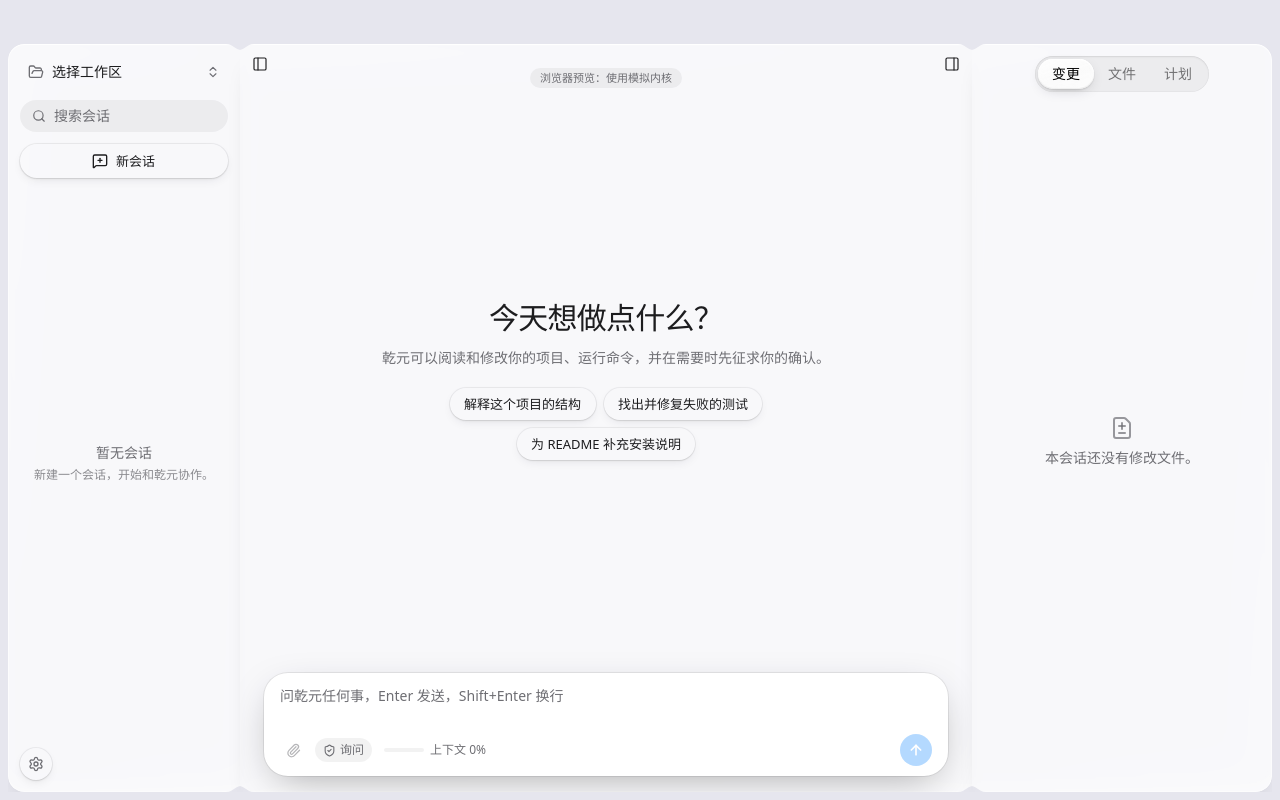
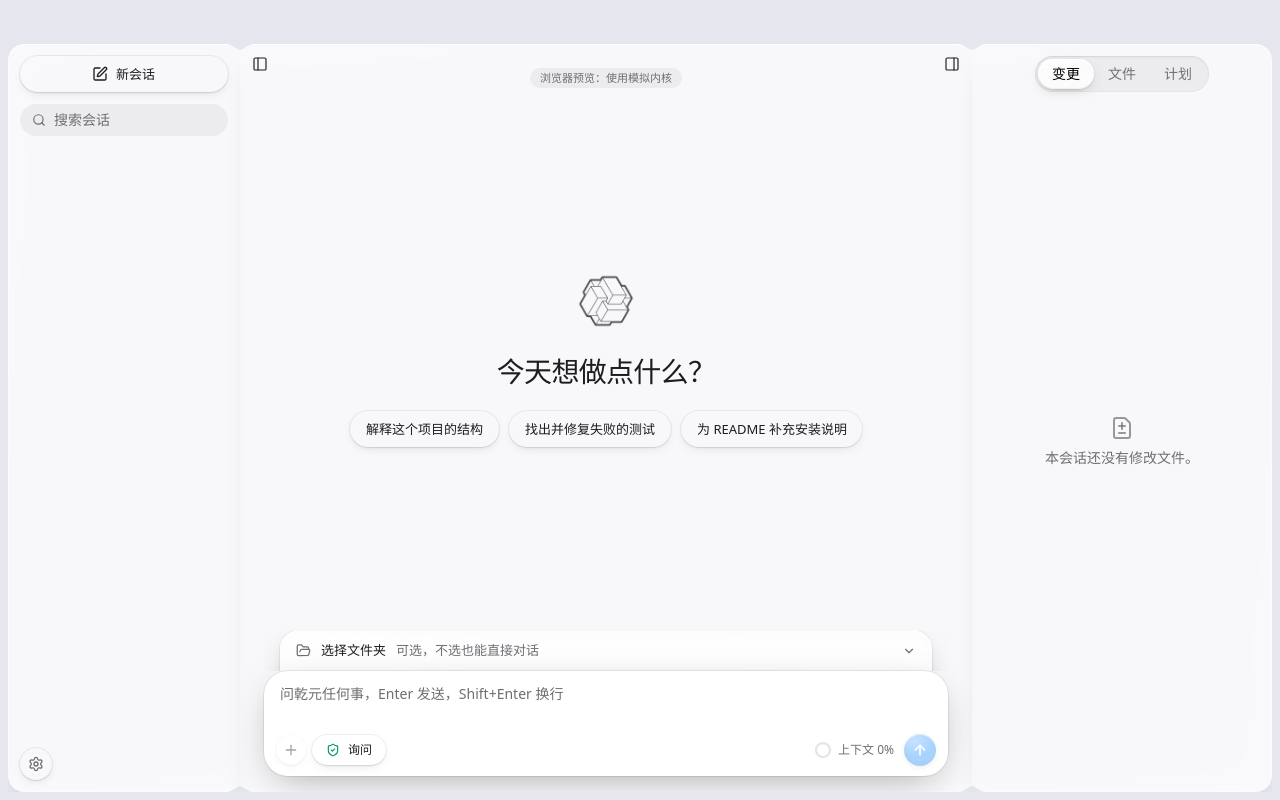
Before and after one commit to skaduv/primus, a Next.js app in the folder apps/desktop/: page / in a window 1280 px wide. Built offline with nearby package versions, Linux system fonts and the light colour scheme.

Commit message:
feat(frontend): 中央欢迎页改为标志+标题+液态玻璃建议；输入框上方附着选择文件夹玻璃条并重做工具栏；左栏新会话置顶、去掉工作区切换与空提示；设置导航选中态改为扁平；设置菜单收窄

```diff
--- /dev/null
+++ b/apps/desktop/src/components/brand/logo.tsx
@@ -0,0 +1,21 @@
+import type { CSSProperties } from "react";
+import { cn } from "@/lib/utils";
+import mark from "./logo-mark.png";
+
+/** 乾元标志：线稿用作遮罩，颜色跟随文字色（深浅主题自动适配） */
+export function LogoMark({ size = 56, className }: { size?: number; className?: string }) {
+  const src = typeof mark === "string" ? mark : mark.src;
+  const style: CSSProperties = {
+    width: size,
+    height: size,
+    maskImage: `url(${src})`,
+    WebkitMaskImage: `url(${src})`,
+    maskSize: "contain",
+    WebkitMaskSize: "contain",
+    maskRepeat: "no-repeat",
+    WebkitMaskRepeat: "no-repeat",
+    maskPosition: "center",
+    WebkitMaskPosition: "center",
+  };
+  return <span aria-hidden className={cn("inline-block bg-current", className)} style={style} />;
+}
--- a/apps/desktop/src/components/layout/sessions-sidebar.tsx
+++ b/apps/desktop/src/components/layout/sessions-sidebar.tsx
@@ -1,15 +1,6 @@
 "use client";
 
-import {
-  BarChart3,
-  ChevronsUpDown,
-  FolderOpen,
-  MessageSquarePlus,
-  Puzzle,
-  Search,
-  Settings,
-  UserRound,
-} from "lucide-react";
+import { BarChart3, Puzzle, Search, Settings, SquarePen, UserRound } from "lucide-react";
 import { useRouter } from "next/navigation";
 import { GlassButton } from "@/components/ui/glass-button";
 import {
@@ -25,8 +16,8 @@ import { seamBleedStyle, sidePanelSeamStyle, sideShellClass } from "./seam";
 
 const t = strings.layout;
 
-// 左栏（默认 232px，可拖动、可收起，第 16.2 节）：工作区切换 · 搜索 · 会话列表 · 设置入口。
-// 低保真阶段只有空状态，会话索引在后续任务接入。宽度由 AppShell 按视口计算后传入。
+// 左栏（默认 232px，可拖动、可收起，第 16.2 节）：新会话 · 搜索 · 会话列表 · 设置菜单。
+// 工作区在中央输入框上方选择；会话索引在后续任务接入。宽度由 AppShell 按视口计算后传入。
 export function SessionsSidebar({ width }: { width: number }) {
   const router = useRouter();
   const glass = useGlassStyle();
@@ -35,22 +26,15 @@ export function SessionsSidebar({ width }: { width: number }) {
     <div className={sideShellClass} style={{ width, ...sidePanelSeamStyle("left") }}>
       <GlassPanel className="shrink-0 shadow-none" style={seamBleedStyle("left", width)}>
         <nav aria-label={t.sessions} className="flex h-full flex-col gap-3 p-3">
-          <GlassPopover>
-            <GlassPopoverTrigger asChild>
-              <button
-                type="button"
-                aria-label={t.workspace}
-                className="flex items-center gap-2 rounded-xl px-2 py-1.5 text-left text-sm font-medium hover:bg-hover"
-              >
-                <FolderOpen aria-hidden size={16} className="text-muted" />
-                <span className="min-w-0 flex-1 truncate">{t.chooseWorkspace}</span>
-                <ChevronsUpDown aria-hidden size={14} className="text-muted" />
-              </button>
-            </GlassPopoverTrigger>
-            <GlassPopoverContent tint={0.75}>
-              <GlassPopoverItem icon={<FolderOpen />} label={t.openFolder} />
-            </GlassPopoverContent>
-          </GlassPopover>
+          <GlassButton
+            variant="capsule"
+            size={36}
+            {...glass}
+            className={`w-full ${glassButtonClass}`}
+          >
+            <SquarePen aria-hidden size={16} strokeWidth={2} />
+            <span className="text-[13px] font-medium">{t.newSession}</span>
+          </GlassButton>
 
           <label className="flex h-8 items-center gap-2 rounded-full bg-hover px-3 text-sm">
             <Search aria-hidden size={14} className="text-muted" />
@@ -62,20 +46,8 @@ export function SessionsSidebar({ width }: { width: number }) {
             />
           </label>
 
-          <GlassButton
-            variant="capsule"
-            size={34}
-            {...glass}
-            className={`w-full ${glassButtonClass}`}
-          >
-            <MessageSquarePlus aria-hidden size={16} />
-            <span className="text-[13px]">{t.newSession}</span>
-          </GlassButton>
-
-          <div className="scroll-thin flex min-h-0 flex-1 flex-col items-center justify-center gap-1 overflow-y-auto px-2 text-center">
-            <p className="text-sm text-muted">{t.noSessions}</p>
-            <p className="text-xs text-muted/80">{t.noSessionsHint}</p>
-          </div>
+          {/* 会话列表（会话索引接入后填充） */}
+          <div className="scroll-thin min-h-0 flex-1 overflow-y-auto" />
 
           {/* 设置入口：先展开菜单（账户 · 用量 · 能力中心 · 设置），选"设置"才进入设置页 */}
           <div className="flex items-center">
@@ -90,7 +62,7 @@ export function SessionsSidebar({ width }: { width: number }) {
                   <Settings aria-hidden size={16} />
                 </GlassButton>
               </GlassPopoverTrigger>
-              <GlassPopoverContent side="top" sideOffset={8} tint={0.75}>
+              <GlassPopoverContent side="top" sideOffset={8} tint={0.75} minWidth={168}>
                 <GlassPopoverItem
                   icon={<UserRound />}
                   label={t.menuAccount}
--- a/apps/desktop/src/components/ui/glass-popover.tsx
+++ b/apps/desktop/src/components/ui/glass-popover.tsx
@@ -14,6 +14,8 @@ const GlassPopoverTrigger = MenuPrimitive.Trigger;
 interface GlassPopoverContentProps extends ComponentProps<typeof MenuPrimitive.Content> {
   tint?: number;
   tintColor?: string;
+  /** 菜单最小宽度（px） */
+  minWidth?: number;
 }
 
 function GlassPopoverContent({
@@ -22,6 +24,7 @@ function GlassPopoverContent({
   sideOffset = 10,
   tint = 0.55,
   tintColor,
+  minWidth = 220,
   className,
   children,
   ...props
@@ -39,7 +42,9 @@ function GlassPopoverContent({
         {...props}
       >
         <GlassSurface blur={30} radius={22} tint={tint} tintColor={tintColor}>
-          <div className="min-w-[220px] py-2">{children}</div>
+          <div className="py-2" style={{ minWidth }}>
+            {children}
+          </div>
         </GlassSurface>
       </MenuPrimitive.Content>
     </MenuPrimitive.Portal>
--- a/apps/desktop/src/features/chat/chat-panel.tsx
+++ b/apps/desktop/src/features/chat/chat-panel.tsx
@@ -1,14 +1,42 @@
 "use client";
 
 import type { AgentMessage } from "@primus/protocol";
-import { ArrowUp, Paperclip, ShieldCheck, Square, Wrench } from "lucide-react";
-import { type FormEvent, type KeyboardEvent, memo, useEffect, useRef, useState } from "react";
+import {
+  ArrowUp,
+  ChevronDown,
+  Folder,
+  FolderOpen,
+  Plus,
+  ShieldCheck,
+  Square,
+  Wrench,
+} from "lucide-react";
+import {
+  type FormEvent,
+  type KeyboardEvent,
+  memo,
+  type ReactNode,
+  useEffect,
+  useRef,
+  useState,
+} from "react";
+import { LogoMark } from "@/components/brand/logo";
 import { glassButtonClass, useGlassStyle } from "@/components/layout/glass-panel";
 import { useMediaQuery } from "@/components/theme/appearance-controller";
 import { GlassButton } from "@/components/ui/glass-button";
-import { isTauriRuntime } from "@/lib/platform";
+import {
+  GlassPopover,
+  GlassPopoverContent,
+  GlassPopoverItem,
+  GlassPopoverSeparator,
+  GlassPopoverTrigger,
+} from "@/components/ui/glass-popover";
+import { GlassSurface } from "@/components/ui/glass-surface";
+import { getPlatform, isTauriRuntime } from "@/lib/platform";
+import type { WorkspaceInfo } from "@/lib/platform/types";
 import { strings } from "@/lib/strings";
 import { cn } from "@/lib/utils";
+import { useAppStore } from "@/stores/app-store";
 import type { TimelineContent, ToolRun } from "@/stores/session-store";
 import { useChatSession } from "./use-chat-session";
 
@@ -120,30 +148,166 @@ const MessageItem = memo(function MessageItem({
   return null; // 工具结果并入对应的工具卡片显示
 });
 
+// 欢迎页：标志 + 标题 + 三个液态玻璃建议按钮
 function Welcome({ onPick }: { onPick: (text: string) => void }) {
   const glass = useGlassStyle();
   return (
-    <div className="m-auto flex max-w-md flex-col items-center gap-3 text-center">
-      <h2 className="font-serif text-3xl font-medium tracking-tight">{t.welcomeTitle}</h2>
-      <p className="text-sm text-muted">{t.welcomeSubtitle}</p>
+    <div className="m-auto flex max-w-2xl flex-col items-center gap-5 text-center">
+      <LogoMark size={60} className="text-fg/80" />
+      <h2 className="font-serif text-[28px] font-medium tracking-tight">{t.welcomeTitle}</h2>
       <p className="sr-only">{strings.layout.emptyTimeline}</p>
-      <div className="mt-2 flex flex-wrap justify-center gap-2">
+      <div className="flex flex-wrap justify-center gap-2.5">
         {t.suggestions.map((s) => (
           <GlassButton
             key={s}
             variant="capsule"
-            size={32}
+            size={36}
             {...glass}
             className={glassButtonClass}
             onClick={() => onPick(s)}
           >
-            <span className="text-[13px]">{s}</span>
+            <span className="text-[13px] font-normal">{s}</span>
           </GlassButton>
         ))}
       </div>
     </div>
   );
 }
+
+/** 选择工作区：列出最近的工作区；系统文件夹对话框接入前"打开文件夹…"禁用 */
+function WorkspaceMenu({
+  children,
+  onPicked,
+}: {
+  children: ReactNode;
+  onPicked: (ws: WorkspaceInfo) => void;
+}) {
+  const [items, setItems] = useState<WorkspaceInfo[] | null>(null);
+  const load = (open: boolean) => {
+    if (!open) return;
+    getPlatform()
+      .then((p) => p.workspaceList())
+      .then(setItems)
+      .catch(() => setItems([]));
+  };
+  const pick = (ws: WorkspaceInfo) => {
+    getPlatform()
+      .then((p) => p.workspaceOpen(ws.path))
+      .then(onPicked)
+      .catch(() => onPicked(ws));
+  };
+  return (
+    <GlassPopover onOpenChange={load}>
+      <GlassPopoverTrigger asChild>{children}</GlassPopoverTrigger>
+      <GlassPopoverContent side="top" sideOffset={8} tint={0.75} minWidth={240}>
+        {items && items.length > 0 ? (
+          items.map((ws) => (
+            <GlassPopoverItem
+              key={ws.path}
+              icon={<Folder />}
+              label={ws.name}
+              sublabel={ws.path}
+              onSelect={() => pick(ws)}
+            />
+          ))
+        ) : (
+          <GlassPopoverItem icon={<Folder />} label={t.noRecentWorkspaces} disabled />
+        )}
+        <GlassPopoverSeparator />
+        <GlassPopoverItem
+          icon={<FolderOpen />}
+          label={strings.layout.openFolder}
+          sublabel={t.openFolderSoon}
+          disabled
+        />
+      </GlassPopoverContent>
+    </GlassPopover>
+  );
+}
+
+/**
+ * 输入框上方附着的液态玻璃条：未选择工作区时提示选择文件夹（可不选直接对话）。
+ * 选好工作区或开始对话后收起（高度与透明度过渡）。
+ */
+function WorkspaceBar({
+  visible,
+  onPicked,
+}: {
+  visible: boolean;
+  onPicked: (ws: WorkspaceInfo) => void;
+}) {
+  const glass = useGlassStyle(0.2);
+  return (
+    <div
+      aria-hidden={!visible}
+      inert={!visible}
+      className={cn(
+        "grid transition-[grid-template-rows,opacity,transform] duration-300 ease-out",
+        visible ? "grid-rows-[1fr] opacity-100" : "grid-rows-[0fr] translate-y-3 opacity-0",
+      )}
+    >
+      <div className="min-h-0 overflow-hidden px-4">
+        <GlassSurface
+          blur={24}
+          radius={18}
+          {...glass}
+          className="-mb-5 pb-5 shadow-[0_6px_18px_-10px_rgb(0_0_0/0.25)] ring-1 ring-black/[0.06] dark:ring-white/[0.08]"
+        >
+          <WorkspaceMenu onPicked={onPicked}>
+            <button
+              type="button"
+              className="flex h-10 w-full items-center gap-2.5 px-4 text-left text-[13px] outline-none"
+            >
+              <FolderOpen aria-hidden size={15} className="text-muted" />
+              <span className="font-medium">{t.chooseFolder}</span>
+              <span className="text-muted">{t.chooseFolderHint}</span>
+              <span className="flex-1" />
+              <ChevronDown aria-hidden size={14} className="text-muted" />
+            </button>
+          </WorkspaceMenu>
+        </GlassSurface>
+      </div>
+    </div>
+  );
+}
+
+/** 上下文占用：小圆环 + 百分比 */
+function ContextRing({ percent }: { percent: number }) {
+  const r = 7;
+  const c = 2 * Math.PI * r;
+  return (
+    <span title={t.context} className="flex items-center gap-1.5 px-1 text-[12px] text-muted">
+      <svg aria-hidden width="18" height="18" viewBox="0 0 18 18" className="-rotate-90">
+        <circle
+          cx="9"
+          cy="9"
+          r={r}
+          fill="none"
+          strokeWidth="2.25"
+          className="stroke-black/10 dark:stroke-white/15"
+        />
+        <circle
+          cx="9"
+          cy="9"
+          r={r}
+          fill="none"
+          strokeWidth="2.25"
+          strokeLinecap="round"
+          strokeDasharray={c}
+          strokeDashoffset={c * (1 - percent / 100)}
+          className="stroke-accent"
+        />
+      </svg>
+      {t.context} {percent}%
+    </span>
+  );
+}
+
+/** 发送 / 停止：强调色"水珠"，带上沿高光与内阴影 */
+const dropButtonClass =
+  "grid size-8 place-items-center rounded-full text-white transition-[transform,opacity] duration-200 active:scale-90 " +
+  "shadow-[inset_0_1px_0.5px_rgb(255_255_255/0.55),inset_0_-2px_4px_rgb(0_0_0/0.18),0_2px_6px_-1px_rgb(0_0_0/0.25)] " +
+  "bg-[radial-gradient(120%_90%_at_30%_20%,rgb(255_255_255/0.35),transparent_55%)]";
 
 /** 距底部小于该值视为"停在底部" */
 const STICK_THRESHOLD_PX = 48;
@@ -183,6 +347,9 @@ export function ChatPanel() {
   const scrollRef = useRef<HTMLDivElement>(null);
   const [composerRef, composerHeight] = useElementHeight<HTMLDivElement>();
   const reducedMotion = useMediaQuery("(prefers-reduced-motion: reduce)");
+  const glass = useGlassStyle();
+  const workspace = useAppStore((s) => s.workspace);
+  const setWorkspace = useAppStore((s) => s.setWorkspace);
 
   // 只在客户端判断运行环境，避免水合不一致
   useEffect(() => setPreview(!isTauriRuntime()), []);
@@ -252,9 +419,14 @@ export function ChatPanel() {
       </div>
 
       <div ref={composerRef} className="pointer-events-none absolute inset-x-0 bottom-0 px-6 pb-4">
+        <div className="pointer-events-auto mx-auto max-w-3xl">
+          <WorkspaceBar
+            visible={!workspace && state.messages.length === 0}
+            onPicked={setWorkspace}
+          />
           {/* 中央已是玻璃，输入框保持实色白底（深色为实色面），保证输入区清晰 */}
-        <div className="pointer-events-auto mx-auto max-w-3xl rounded-[24px] bg-surface shadow-[0_12px_40px_-12px_rgb(0_0_0/0.35)] ring-1 ring-border">
-          <form onSubmit={submit} className="flex flex-col gap-1 px-4 pt-3 pb-2.5">
+          <div className="relative rounded-[24px] bg-surface shadow-[0_12px_40px_-12px_rgb(0_0_0/0.35)] ring-1 ring-border">
+            <form onSubmit={submit} className="flex flex-col gap-1.5 px-3 pt-3 pb-2.5">
               <textarea
                 ref={inputRef}
                 aria-label={t.inputLabel}
@@ -263,51 +435,70 @@ export function ChatPanel() {
                 onChange={(e) => setDraft(e.target.value)}
                 onKeyDown={onKeyDown}
                 rows={2}
-              className="max-h-48 min-h-11 w-full resize-none bg-transparent text-sm leading-relaxed outline-none placeholder:text-muted"
+                className="max-h-48 min-h-11 w-full resize-none bg-transparent px-1 text-sm leading-relaxed outline-none placeholder:text-muted"
               />
-            <div className="flex items-center gap-2 text-xs text-muted">
-              <button
-                type="button"
+              <div className="flex items-center gap-1.5 text-xs text-muted">
+                {/* 附件选择在后续任务接入，接入前禁用 */}
+                <GlassButton
+                  size={30}
+                  {...glass}
                   aria-label={t.attach}
                   title={t.attachSoon}
-                // 附件选择在后续任务接入，接入前禁用
                   disabled
-                className="rounded-full p-1.5 enabled:hover:bg-hover enabled:hover:text-fg disabled:cursor-not-allowed disabled:opacity-50"
+                  className={glassButtonClass}
                 >
-                <Paperclip aria-hidden size={15} />
-              </button>
-              <span
+                  <Plus aria-hidden size={16} />
+                </GlassButton>
+                <GlassButton
+                  variant="capsule"
+                  size={30}
+                  {...glass}
                   title={t.permissionMode}
-                className="flex items-center gap-1 rounded-full bg-hover px-2 py-1"
+                  className={glassButtonClass}
                 >
-                <ShieldCheck aria-hidden size={13} />
-                {t.permissionAsk}
+                  <ShieldCheck
+                    aria-hidden
+                    size={14}
+                    className="text-emerald-600 dark:text-emerald-400"
+                  />
+                  <span className="text-[12px] font-normal">{t.permissionAsk}</span>
+                </GlassButton>
+                {workspace && (
+                  <WorkspaceMenu onPicked={setWorkspace}>
+                    <GlassButton
+                      variant="capsule"
+                      size={30}
+                      {...glass}
+                      title={`${t.currentWorkspace}：${workspace.path}`}
+                      className={glassButtonClass}
+                    >
+                      <Folder aria-hidden size={14} />
+                      <span className="max-w-40 truncate text-[12px] font-normal">
+                        {workspace.name}
                       </span>
-              <span title={t.context} className="flex items-center gap-1.5 px-1">
-                <span
-                  aria-hidden
-                  className="relative h-1 w-10 overflow-hidden rounded-full bg-hover"
-                >
-                  <span className="absolute inset-y-0 left-0 w-0 bg-accent" />
-                </span>
-                {t.context} 0%
-              </span>
+                    </GlassButton>
+                  </WorkspaceMenu>
+                )}
                 <span className="flex-1" />
+                <ContextRing percent={0} />
                 {state.running ? (
                   <button
                     type="button"
                     aria-label={t.stop}
                     onClick={() => void abort()}
-                  className="grid size-8 place-items-center rounded-full bg-fg text-surface"
+                    className={cn(dropButtonClass, "bg-fg text-surface")}
                   >
-                  <Square aria-hidden size={12} fill="currentColor" />
+                    <Square aria-hidden size={11} fill="currentColor" />
                   </button>
                 ) : (
                   <button
                     type="submit"
                     aria-label={t.send}
                     disabled={!draft.trim()}
-                  className="grid size-8 place-items-center rounded-full bg-accent text-white transition-opacity disabled:opacity-30"
+                    className={cn(
+                      dropButtonClass,
+                      "bg-accent disabled:opacity-35 disabled:active:scale-100",
+                    )}
                   >
                     <ArrowUp aria-hidden size={16} strokeWidth={2.5} />
                   </button>
@@ -317,5 +508,6 @@ export function ChatPanel() {
           </div>
         </div>
       </div>
+    </div>
   );
 }
--- a/apps/desktop/src/features/settings/settings-view.tsx
+++ b/apps/desktop/src/features/settings/settings-view.tsx
@@ -167,7 +167,8 @@ export function SettingsView() {
                       onClick={() => setGroup(g)}
                       className={cn(
                         "w-full rounded-xl px-3 py-[7px] text-left text-sm transition-colors hover:bg-hover",
-                        g === group && "glass-drop font-medium hover:bg-transparent",
+                        g === group &&
+                          "bg-white/75 font-medium shadow-[0_0.5px_1px_rgb(0_0_0/0.06)] ring-1 ring-black/[0.04] hover:bg-white/75 dark:bg-white/[0.1] dark:ring-white/[0.06] dark:hover:bg-white/[0.1]",
                       )}
                     >
                       {t.groups[g]}
--- a/apps/desktop/src/lib/strings.ts
+++ b/apps/desktop/src/lib/strings.ts
@@ -23,10 +23,7 @@ export const strings = {
     hideInspector: "收起右侧面板",
     resizeDrawer: "调整底部面板高度",
     emptyTimeline: "还没有消息。从底部输入框开始一次对话。",
-    noSessions: "暂无会话",
-    noSessionsHint: "新建一个会话，开始和乾元协作。",
     workspace: "工作区",
-    chooseWorkspace: "选择工作区",
     openFolder: "打开文件夹…",
     searchSessions: "搜索会话",
     newSession: "新会话",
@@ -74,6 +71,12 @@ export const strings = {
     permissionAsk: "询问",
     context: "上下文",
     welcomeTitle: "今天想做点什么？",
+    chooseFolder: "选择文件夹",
+    chooseFolderHint: "可选，不选也能直接对话",
+    recentWorkspaces: "最近的工作区",
+    noRecentWorkspaces: "暂无最近的工作区",
+    openFolderSoon: "系统文件夹对话框后续接入",
+    currentWorkspace: "当前工作区",
     welcomeSubtitle: "乾元可以阅读和修改你的项目、运行命令，并在需要时先征求你的确认。",
     suggestions: ["解释这个项目的结构", "找出并修复失败的测试", "为 README 补充安装说明"],
   },
--- a/apps/desktop/src/stores/app-store.ts
+++ b/apps/desktop/src/stores/app-store.ts
@@ -6,6 +6,7 @@ import {
   type PanelLimits,
   RIGHT_PANEL,
 } from "@/components/layout/panel-layout";
+import type { WorkspaceInfo } from "@/lib/platform/types";
 
 // 全局 store（第 16.4 节）。目前只有主界面布局状态；工作区、设置、会话索引后续加入。
 // 尺寸只按各栏自身上下限夹住；按视口的收缩在渲染时由 resolvePanelLayout 计算，不回写 store，
@@ -20,6 +21,9 @@ export interface AppState {
   /** 底部抽屉：终端 / 日志 */
   bottomDrawerOpen: boolean;
   bottomDrawerHeight: number;
+  /** 当前工作区；未选择时也可以直接对话 */
+  workspace: WorkspaceInfo | null;
+  setWorkspace: (workspace: WorkspaceInfo | null) => void;
   setSessionsPanelOpen: (open: boolean) => void;
   setSessionsPanelWidth: (width: number) => void;
   setInspectorPanelOpen: (open: boolean) => void;
@@ -35,6 +39,7 @@ export const initialAppState = {
   inspectorPanelWidth: RIGHT_PANEL.initial,
   bottomDrawerOpen: false,
   bottomDrawerHeight: BOTTOM_DRAWER.initial,
+  workspace: null as WorkspaceInfo | null,
 } satisfies Partial<AppState>;
 
 const within = (limits: PanelLimits, value: number) =>
@@ -42,6 +47,7 @@ const within = (limits: PanelLimits, value: number) =>
 
 export const useAppStore = create<AppState>()((set) => ({
   ...initialAppState,
+  setWorkspace: (workspace) => set({ workspace }),
   setSessionsPanelOpen: (open) => set({ sessionsPanelOpen: open }),
   setSessionsPanelWidth: (width) => set({ sessionsPanelWidth: within(LEFT_PANEL, width) }),
   setInspectorPanelOpen: (open) => set({ inspectorPanelOpen: open }),
```
Also changed, not shown: apps/desktop/src/components/brand/logo-mark.png (added), 2 other files (tests, documents, lock files or other folders). Lines whose indentation alone changed are shown as unchanged.
